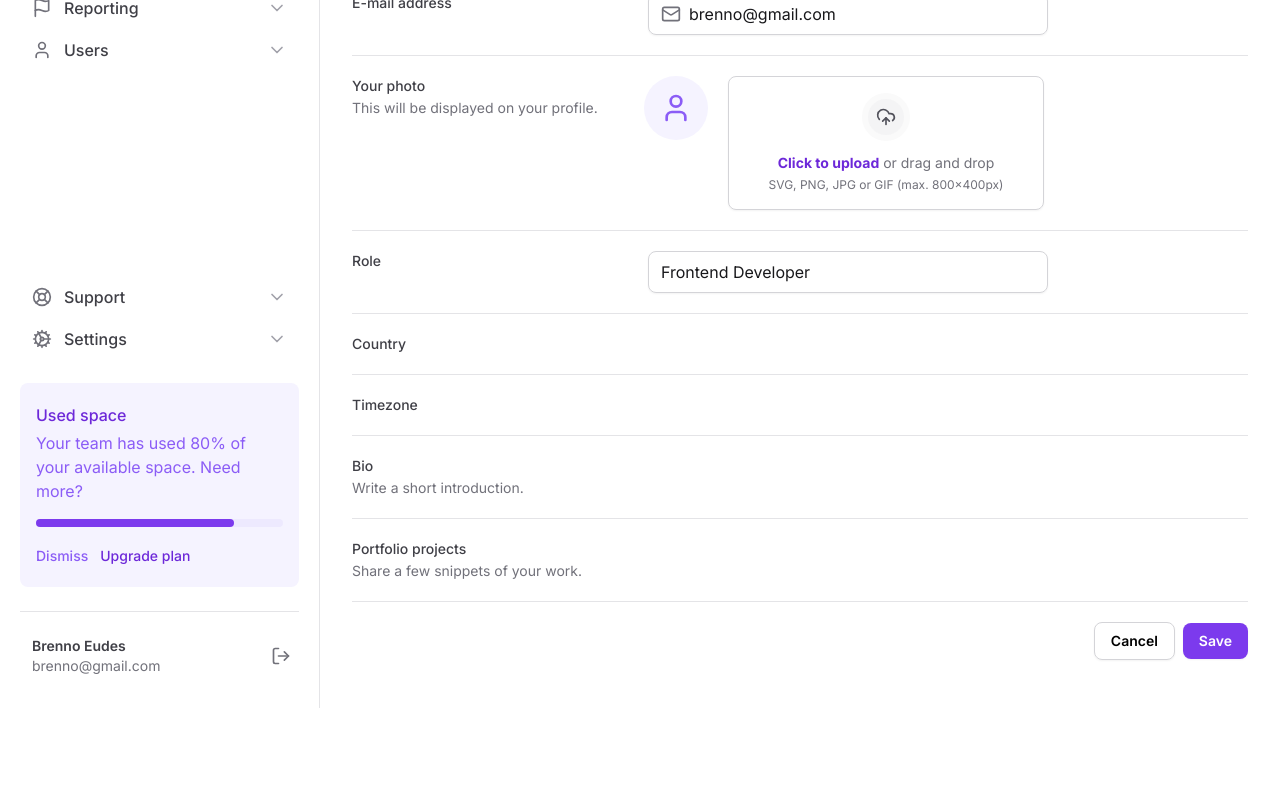
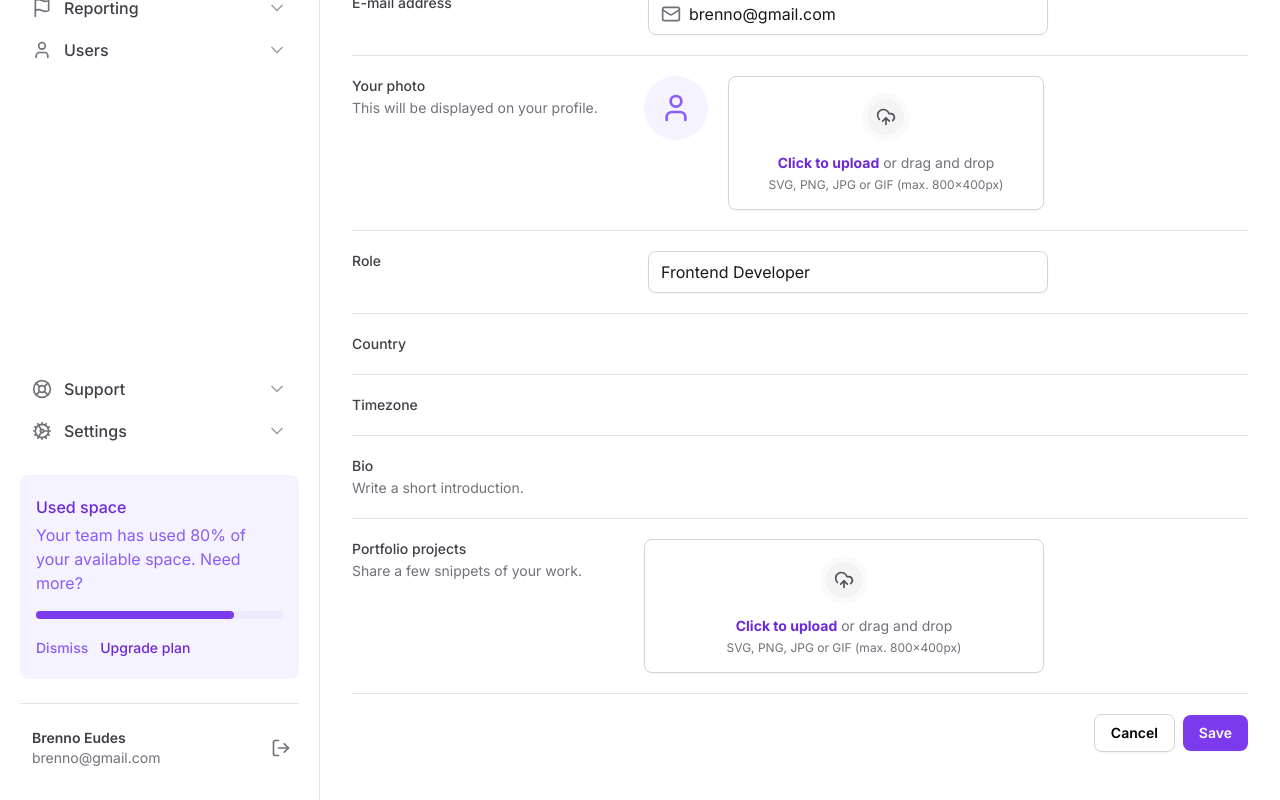
Before and after one commit to brennoEudes/tailwind-next, a Next.js app: page / in a window 1280 px wide. Shown: the part 340-1140 px from the top of the page. Before the commit the page ends 1048 px from the top, so only its background shows below. Built offline with nearby package versions, Linux system fonts and the light colour scheme; grey boxes are pictures that could not be loaded.

Commit message:
file input

```diff
--- a/src/app/page.tsx
+++ b/src/app/page.tsx
@@ -1,6 +1,7 @@
 import { SettingTabs } from '@/components/SettingsTabs'
 import * as Input from '@/components/Input'
-import { Mail, UploadCloud, User } from 'lucide-react'
+import { Mail } from 'lucide-react'
+import * as FileInput from '@/components/Form/FileInput'
 
 export default function Home() {
   return (
@@ -84,31 +85,12 @@
                 This will be displayed on your profile.
               </span>
             </label>
-            <div className="flex items-start gap-5">
-              <div className="flex h-16 w-16 items-center justify-center rounded-full bg-violet-50">
-                <User className="h-8 w-8 text-violet-500" />
-              </div>
-              <label
-                htmlFor="photo"
-                className="hover:bg-violet-25 group flex flex-1 cursor-pointer flex-col items-center gap-3 rounded-lg border border-zinc-300 px-6 py-4 text-center text-zinc-500 shadow-sm hover:border-violet-200 hover:text-violet-500"
-              >
-                <div className="border-6 rounded-full border-zinc-50 bg-zinc-100 p-2 group-hover:border-violet-50 group-hover:bg-violet-100">
-                  {' '}
-                  {/* TW: efeito vibração borda */}
-                  <UploadCloud className="h-5 w-5 text-zinc-600 group-hover:text-violet-600" />
-                </div>
-                <div className="flex flex-col items-center gap-1">
-                  <span className="text-sm">
-                    <strong className="text-violet-700">Click to upload</strong>{' '}
-                    or drag and drop
-                  </span>
-                  <span className="text-xs">
-                    SVG, PNG, JPG or GIF (max. 800x400px)
-                  </span>
-                </div>
-              </label>
-              <input type="file" className="sr-only" id="photo"></input>{' '}
-              {/* sr-only: aplica estilos visíveis somente ao crowler. Estratégia p/ ñ estilizar diretamente o input de arquivo, q será feito pela label */}
+            <div>
+              <FileInput.Root className="flex items-start gap-5">
+                <FileInput.ImagePreview />
+                <FileInput.Trigger />
+                <FileInput.Control />
+              </FileInput.Root>
             </div>
           </div>
 
@@ -165,7 +147,12 @@
                 Share a few snippets of your work.
               </span>
             </label>
-            <div></div>
+            <div>
+              <FileInput.Root>
+                <FileInput.Trigger />
+                <FileInput.Control multiple />
+              </FileInput.Root>
+            </div>
           </div>
 
           <div className="flex items-center justify-end gap-2 pt-5">
@@ -190,6 +177,7 @@
 }
 
 // Anotações:
-// O TW por padrão parte das especificações para mobile! (mobile first)
-// Evite usar valores arbitrários fora do padrão do TW (ex: max-w-[700px]. Crie o atalho em extends no tailwind/config e aplique no código (ex: colors brenno)
-// TW possui uma ordem semântica: classes estruturais, classes de estilo (cores, fontes) e depois classes de seletores (ex: hover etc). Não esqueça de >reload p/ resetar o VSCode no final.
+// O TW por padrão parte das especificações para mobile! (mobile first);
+// Evite usar valores arbitrários fora do padrão do TW (ex: max-w-[700px]. Crie o atalho em extends no tailwind/config e aplique no código (ex: colors brenno);
+// TW possui uma ordem semântica: classes estruturais, classes de estilo (cores, fontes) e depois classes de seletores (ex: hover etc). Não esqueça de >reload p/ resetar o VSCode no final;
+// TW: podemos escrever as abreviações de estilo. Ex: bv1 = bg-violet-100;
--- /dev/null
+++ b/src/components/Form/FileInput/Control.tsx
@@ -0,0 +1,8 @@
+import { ComponentProps } from 'react'
+
+export type ControlProps = ComponentProps<'input'>
+
+export function Control(props: ControlProps) {
+  return <input type="file" className="sr-only" id="photo" {...props} />
+  // sr-only: aplica estilos visíveis somente ao crowler. Estratégia p/ ñ estilizar diretamente o input de arquivo, q será feito pela label */
+}
--- /dev/null
+++ b/src/components/Form/FileInput/ImagePreview.tsx
@@ -0,0 +1,9 @@
+import { User } from 'lucide-react'
+
+export function ImagePreview() {
+  return (
+    <div className="flex h-16 w-16 items-center justify-center rounded-full bg-violet-50">
+      <User className="h-8 w-8 text-violet-500" />
+    </div>
+  )
+}
--- /dev/null
+++ b/src/components/Form/FileInput/Root.tsx
@@ -0,0 +1,7 @@
+import { ComponentProps } from 'react'
+
+export type RootProps = ComponentProps<'div'>
+
+export function Root(props: RootProps) {
+  return <div {...props} />
+}
--- /dev/null
+++ b/src/components/Form/FileInput/Trigger.tsx
@@ -0,0 +1,23 @@
+import { UploadCloud } from 'lucide-react'
+
+export function Trigger() {
+  return (
+    <label
+      htmlFor="photo"
+      className="hover:bg-violet-25 group flex flex-1 cursor-pointer flex-col items-center gap-3 rounded-lg border border-zinc-300 px-6 py-4 text-center text-zinc-500 shadow-sm hover:border-violet-200 hover:text-violet-500"
+    >
+      <div className="border-6 rounded-full border-zinc-50 bg-zinc-100 p-2 group-hover:border-violet-50 group-hover:bg-violet-100">
+        {' '}
+        {/* TW: efeito vibração borda */}
+        <UploadCloud className="h-5 w-5 text-zinc-600 group-hover:text-violet-600" />
+      </div>
+      <div className="flex flex-col items-center gap-1">
+        <span className="text-sm">
+          <strong className="text-violet-700">Click to upload</strong> or drag
+          and drop
+        </span>
+        <span className="text-xs">SVG, PNG, JPG or GIF (max. 800x400px)</span>
+      </div>
+    </label>
+  )
+}
--- /dev/null
+++ b/src/components/Form/FileInput/index.tsx
@@ -0,0 +1,6 @@
+import { Control } from './Control'
+import { ImagePreview } from './ImagePreview'
+import { Root } from './Root'
+import { Trigger } from './Trigger'
+
+export { Control, ImagePreview, Root, Trigger }
```
